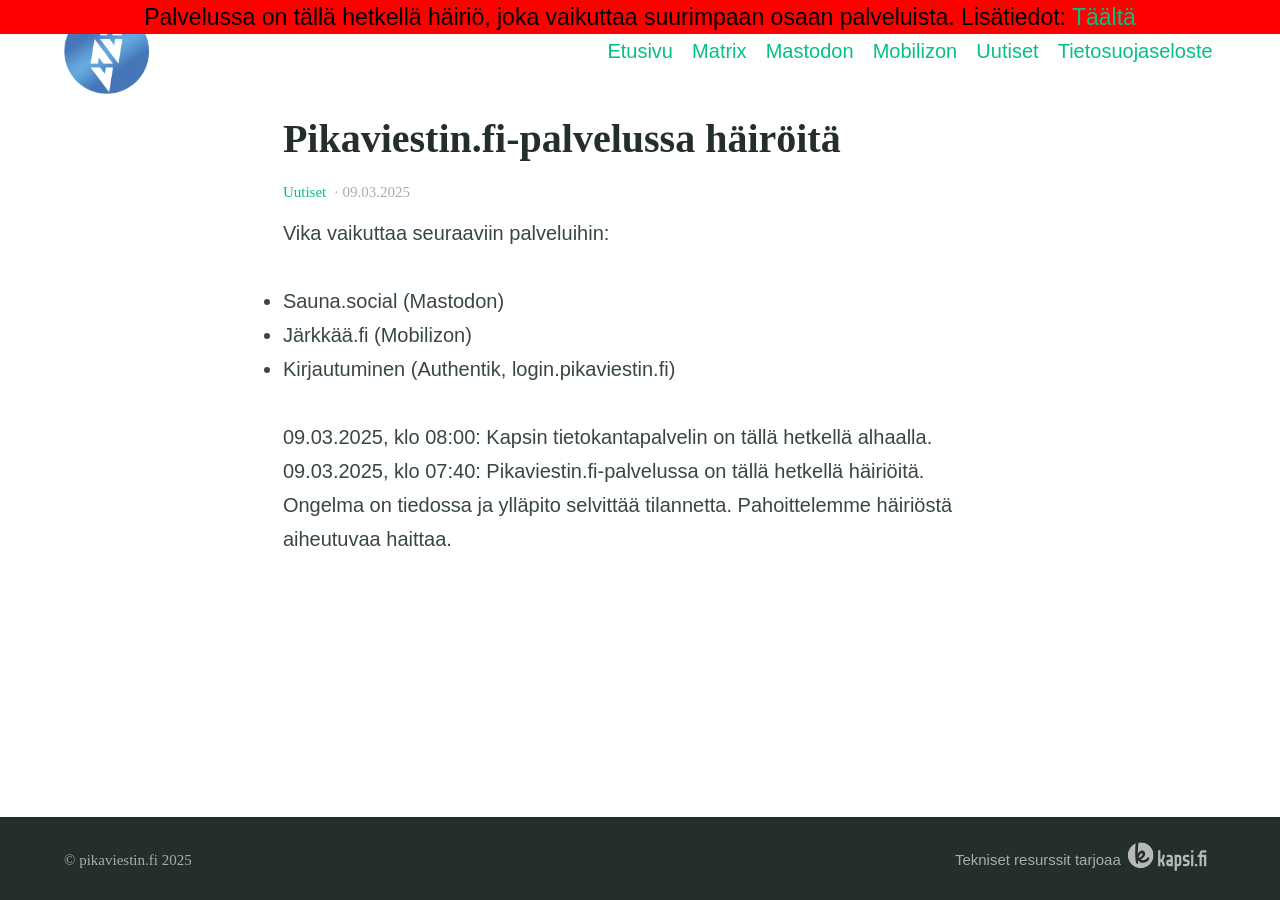
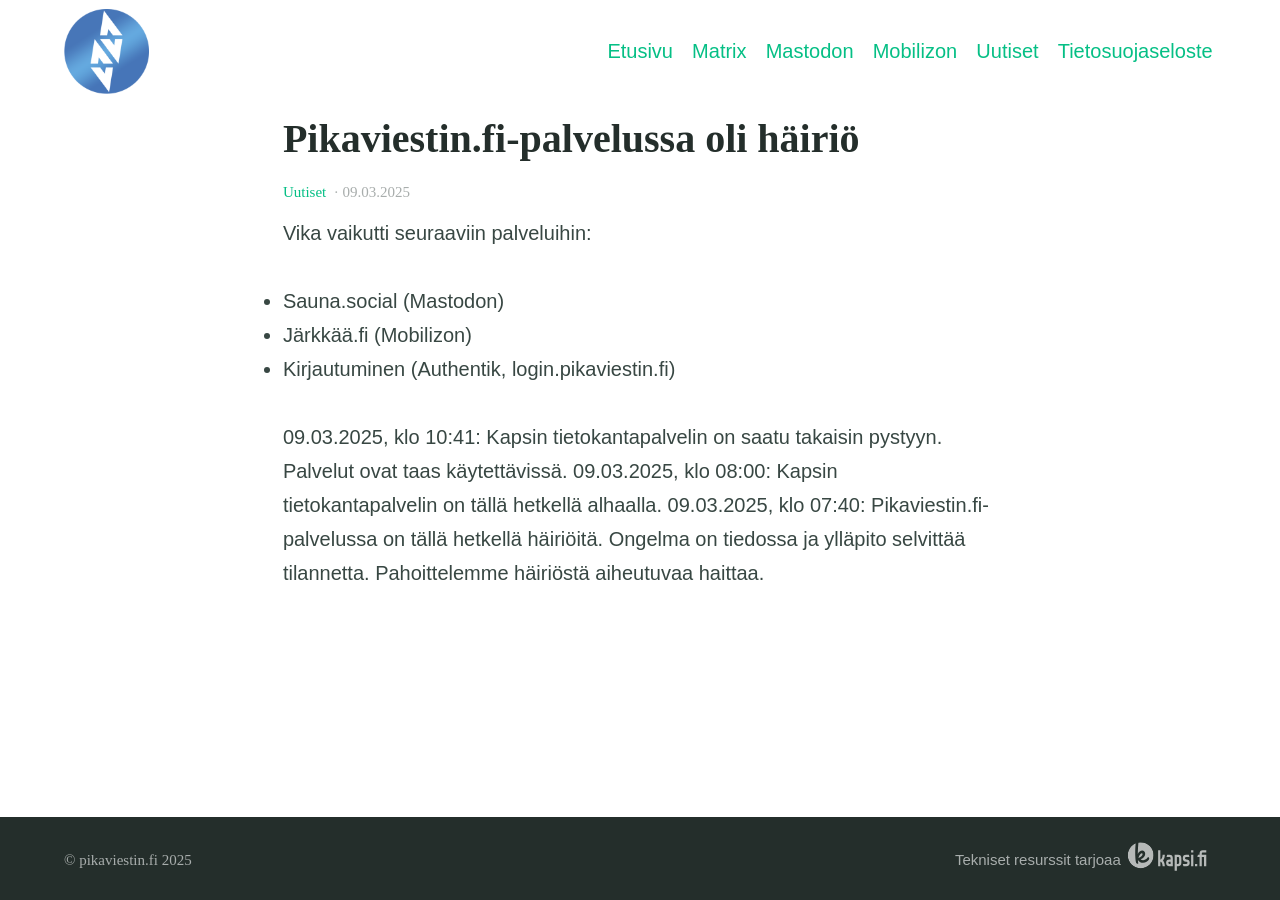
Before and after one commit to pikaviestin/website-www.pikaviestin.fi, a Jekyll site: the page built from _posts/2025-03-09-palvelussa-hairio.md, in a window 1280 px wide. Built offline with Jekyll 4.4.1, drawn with Linux system fonts in a browser that asks for light colours.

Commit message:
Services are operational again

```diff
--- a/_includes/site-header.html
+++ b/_includes/site-header.html
@@ -1,7 +1,7 @@
 <header class="header">
-   <header id="banner">
+   <!-- <header id="banner">
     <p>Palvelussa on tällä hetkellä häiriö, joka vaikuttaa suurimpaan osaan palveluista.  Lisätiedot: <a href="/uutiset/2025/03/09/palvelussa-hairio/">Täältä</a> </p>
-  </header>
+  </header> -->
   <div class="container">
     {% if site.logo %}{% include site-logo.html %}{% endif %}
 
--- a/_posts/2025-03-09-palvelussa-hairio.md
+++ b/_posts/2025-03-09-palvelussa-hairio.md
@@ -1,13 +1,14 @@
 ---
-title: Pikaviestin.fi-palvelussa häiröitä
+title: Pikaviestin.fi-palvelussa oli häiriö
 categories:
 - Uutiset
 ---
 
-Vika vaikuttaa seuraaviin palveluihin:
+Vika vaikutti seuraaviin palveluihin:
 - Sauna.social (Mastodon)
 - Järkkää.fi (Mobilizon)
 - Kirjautuminen (Authentik, login.pikaviestin.fi)
 
+09.03.2025, klo 10:41: Kapsin tietokantapalvelin on saatu takaisin pystyyn. Palvelut ovat taas käytettävissä.
 09.03.2025, klo 08:00: Kapsin tietokantapalvelin on tällä hetkellä alhaalla.
 09.03.2025, klo 07:40: Pikaviestin.fi-palvelussa on tällä hetkellä häiriöitä. Ongelma on tiedossa ja ylläpito selvittää tilannetta. Pahoittelemme häiriöstä aiheutuvaa haittaa.
```
